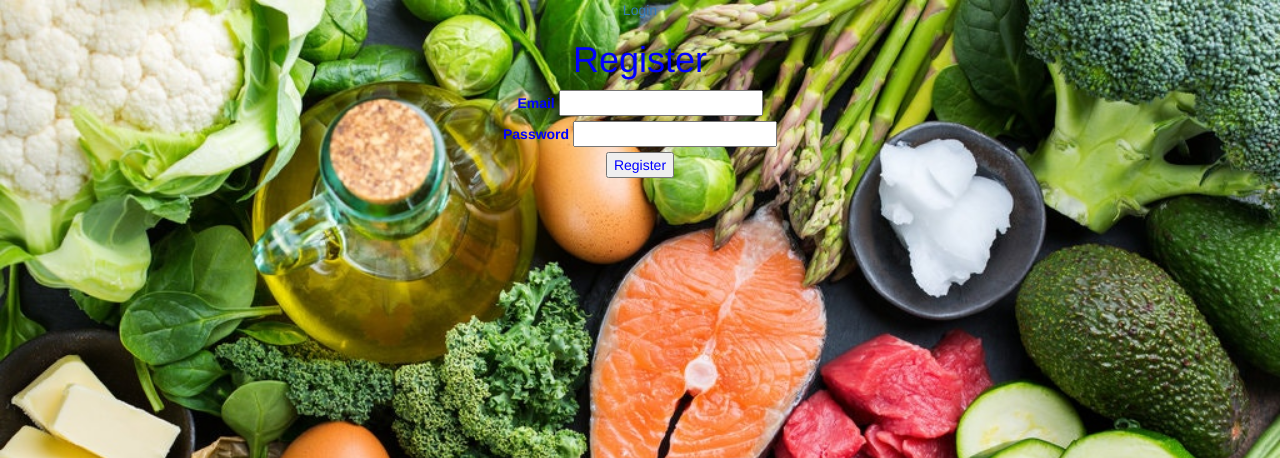
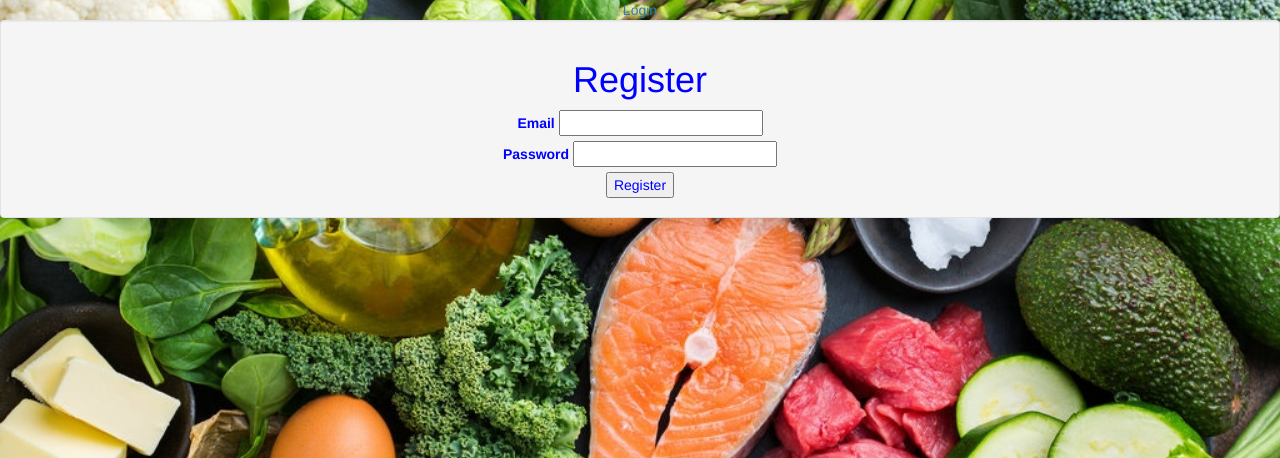
Before and after one commit to EpicRowan/Keto-Tracker, a Flask app: page /register in a window 1280 px wide. Shown: the top 458 px of the page. Run offline with Flask 2, Linux system fonts and the light colour scheme; some libraries are stand-ins or nearby versions.

Commit message:
Adjusted more text into well div for ease of reading

```diff
--- a/static/css/homepage.css
+++ b/static/css/homepage.css
@@ -1,7 +1,6 @@
 body {
-    background: #333 url("/static/img/keto.jpg");
+    background: #333 url("/static/img/keto.jpg") no-repeat center center fixed;
     background-size: cover;
-
     color: blue;
     text-align: center;
 }
--- a/templates/homepage.html
+++ b/templates/homepage.html
@@ -12,9 +12,8 @@
  	<div class="well">
 		<h1>Welcome to Keto Tracker</h1>
 
-		<h2>Please login or register</h2>
-			<a href="/login">Login</a>
-			<a href="/register">Register</a>
+		<h2>Please <a href="/login">Login</a> or <a href="/register">Register</a></h2>
+
 	</div>
 </div>
 	<div class="site-wrapper">
--- a/templates/register_form.html
+++ b/templates/register_form.html
@@ -1,10 +1,13 @@
 {% extends 'base.html' %}
 {% block content %}
 
+
+<center>
+  <div class="col-xs-12 col-sm-6 col-md-6 col-lg-6">
+</center>
+  <div class="well">
+<form action="register" method="POST">
 <h1>Register</h1>
-
-<form action="register" method="POST">
-
   <div>
     <label>
       Email
@@ -22,7 +25,7 @@
   <div>
     <input type="submit" value="Register">
   </div>
-
+</div>
 </form>
 
 {% endblock %}
```
